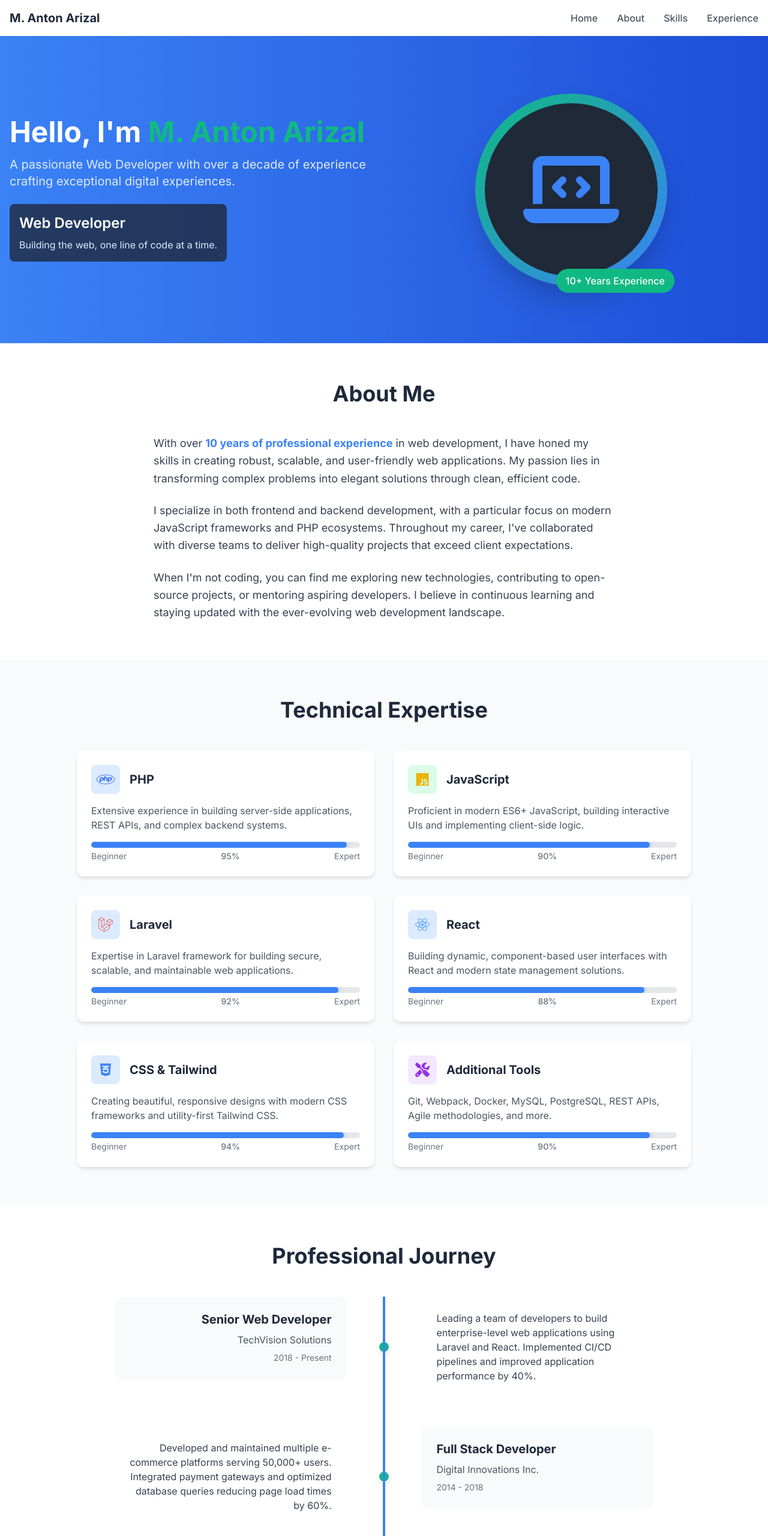
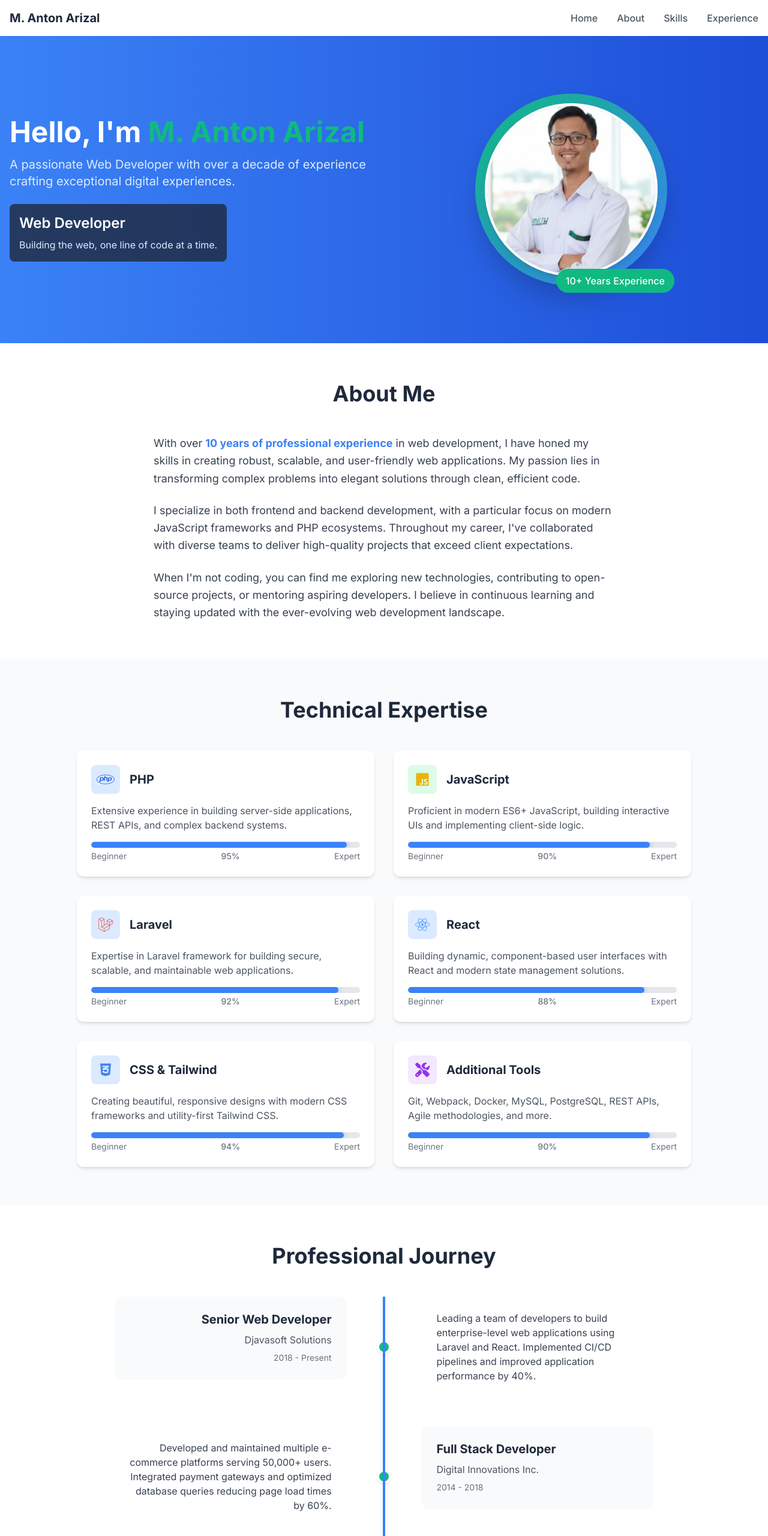
Before and after one commit to antonarizal/antonarizal.github.io, a plain HTML site: page index.html in a window 1280 px wide. Shown: the top 2560 px of the page at 60% size. Drawn offline with nearby package versions, Linux system fonts and the light colour scheme.

Commit message:
add photo profile

```diff
--- a/index.html
+++ b/index.html
@@ -92,8 +92,8 @@
                     <div class="md:w-1/2 flex justify-center">
                         <div class="relative">
                             <div class="w-64 h-64 md:w-80 md:h-80 rounded-full bg-gradient-to-br from-accent to-blue-500 flex items-center justify-center shadow-2xl">
-                                <div class="w-60 h-60 md:w-72 md:h-72 rounded-full bg-gray-800 flex items-center justify-center">
-                                    <i class="fas fa-laptop-code text-8xl md:text-9xl text-primary"></i>
+                                <div class="w-60 h-60 md:w-72 md:h-72 rounded-full bg-gray-300 flex items-center justify-center">
+                                    <img src="photo.png" alt="M. Anton Arizal" class="w-70 h-70 md:w-68 md:h-68 rounded-full object-cover border-4 border-white shadow-lg">
                                 </div>
                             </div>
                             <div class="absolute -bottom-3 -right-3 bg-accent text-white px-4 py-2 rounded-full font-medium">
@@ -261,7 +261,7 @@
                             <div class="md:w-1/2 md:pr-12 mb-6 md:mb-0 md:text-right">
                                 <div class="bg-gray-50 p-6 rounded-xl shadow-sm">
                                     <h3 class="text-xl font-bold text-secondary mb-2">Senior Web Developer</h3>
-                                    <p class="text-gray-600 mb-2">TechVision Solutions</p>
+                                    <p class="text-gray-600 mb-2">Djavasoft Solutions</p>
                                     <p class="text-gray-500 text-sm">2018 - Present</p>
                                 </div>
                             </div>
@@ -458,7 +458,7 @@
 
         // Tombol Get In Touch
         document.getElementById('contact-btn').addEventListener('click', function() {
-            alert('Thank you for your interest! You can reach me at: anton.arizal@example.com');
+            alert('Thank you for your interest! You can reach me at: antonarizal@gmail.com');
         });
 
         // Bonus: Animasi hover pada skill card
```
Also changed, not shown: photo.png (added).
